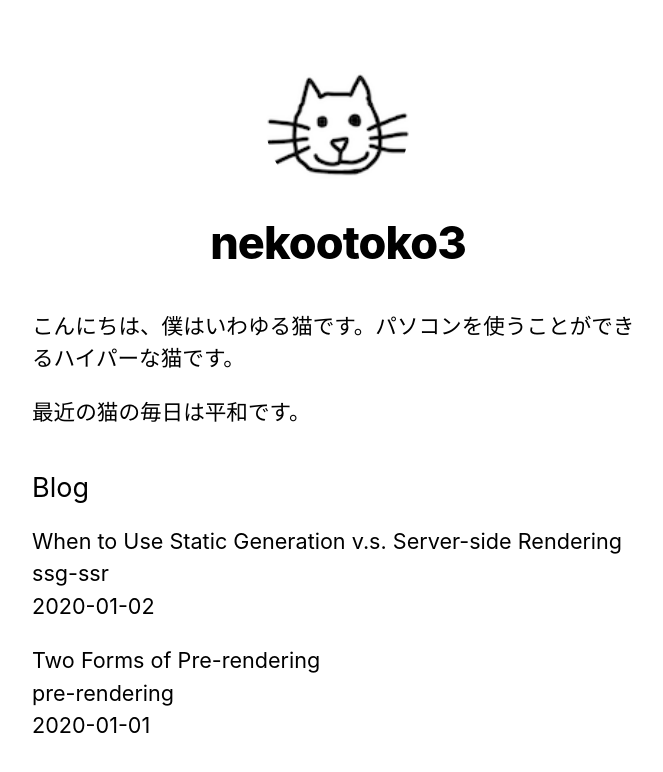
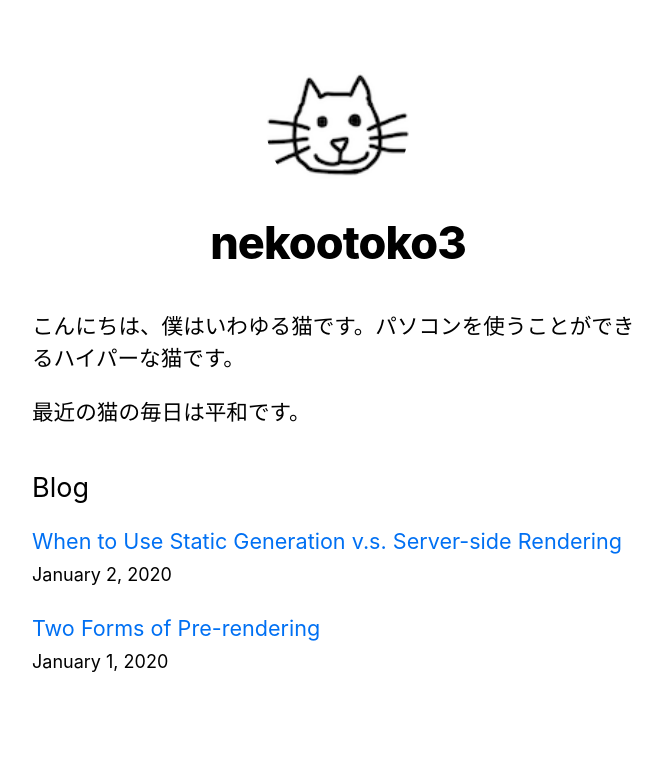
Before and after one commit to nekootoko3/blog-template, a Next.js app: page / in a window 1280 px wide. Shown: the top 772 px of the page, without its empty margins (302-965 px from the left). Built offline with nearby package versions, Linux system fonts and the light colour scheme.

Commit message:
Update index.js

```diff
--- a/pages/index.js
+++ b/pages/index.js
@@ -1,5 +1,7 @@
 import Head from "next/head";
 import styled from "styled-components";
+import Link from "next/link";
+import Date from "../components/date";
 import { headingMd, headingLg } from "../styles/font";
 import Layout, { siteTitle } from "../components/layout";
 import { getSortedPostsData } from "../lib/posts";
@@ -20,12 +22,14 @@
         <HeadingBlogTitle>Blog</HeadingBlogTitle>
         <BlogList>
           {allPostsData.map(({ id, date, title }) => (
-            <BlogListItem>
-              {title}
+            <BlogListItem key={id}>
+              <Link href="/posts/[id]" as={`/posts/${id}`}>
+                {title}
+              </Link>
               <br />
-              {id}
-              <br />
-              {date}
+              <small>
+                <Date dateString={date} />
+              </small>
             </BlogListItem>
           ))}
         </BlogList>
```
